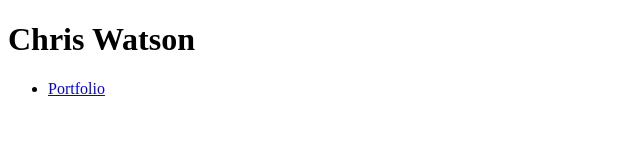
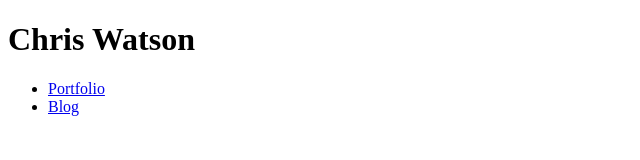
Before and after one commit to c24w/c24w.github.com, a plain HTML site: page index.html in a window 1280 px wide. Shown: the full height of the page, 0-640 px from the left. Drawn offline with Linux system fonts and the light colour scheme.

Commit message:
Add blog link

```diff
--- a/index.html
+++ b/index.html
@@ -11,6 +11,7 @@
 	<h1>Chris Watson</h1>
 	<ul>
 		<li><a href="/portfolio">Portfolio</a></li>
+		<li><a href="/blog">Blog</a></li>
 	</ul>
 </body>
 </html>
```
